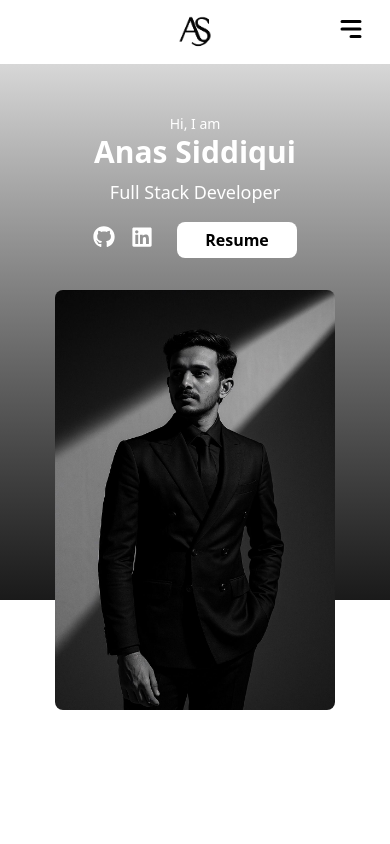
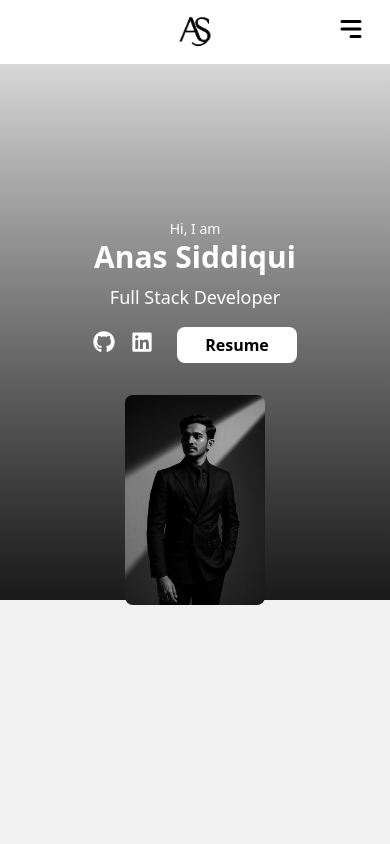
Before and after one commit to Anas-Sid/My-Portfolio, a React (Vite) app: page /portfolio in a window 390 px wide. Shown: the top 844 px of the page. Built offline with nearby package versions, Linux system fonts and the light colour scheme.

Commit message:
Update HeroSection.jsx

```diff
--- a/src/Light_theme_Component/HeroSection.jsx
+++ b/src/Light_theme_Component/HeroSection.jsx
@@ -4,7 +4,7 @@ import profileImage from '../assets/Profile.jpg';
 
 const HeroSection = () => {
   return (
-    <section className="relative min-h-screen flex items-center">
+    <section className="relative min-h-screen flex items-center bg-[#f1f1f1] ">
       {/* Split Background with Angle */}
       <div className="absolute inset-0 z-0 flex">
         {/* Desktop angled background */}
@@ -16,7 +16,7 @@ const HeroSection = () => {
       </div>
 
       {/* Hero Content */}
-      <div className="relative z-20 flex w-full px-6 md:px-16 justify-between items-center flex-col md:flex-row mt-[20px] md:mt-0 gap-8 md:gap-0">
+      <div className="relative z-20 flex w-full h-full px-6 md:px-16 justify-between items-center flex-col md:flex-row mt-[20px] md:mt-0 gap-8 md:gap-0">
         {/* Text on top (mobile), left side (desktop) */}
         <div className="text-center md:text-left md:w-1/2 md:text-black md:mt-[-130px]">
           <h3 className="text-sm text-white md:text-lg md:text-gray-700">Hi, I am</h3>
@@ -45,7 +45,7 @@ const HeroSection = () => {
           <img
             src={profileImage}
             alt="Profile"
-            className="w-70 md:w-72 h-auto object-cover rounded-lg z-20 md:ml-30 md:mt-8"
+            className="w-35 md:w-72 h-auto object-cover rounded-lg z-20 md:ml-30 md:mt-8"
           />
         </div>
       </div>
```
